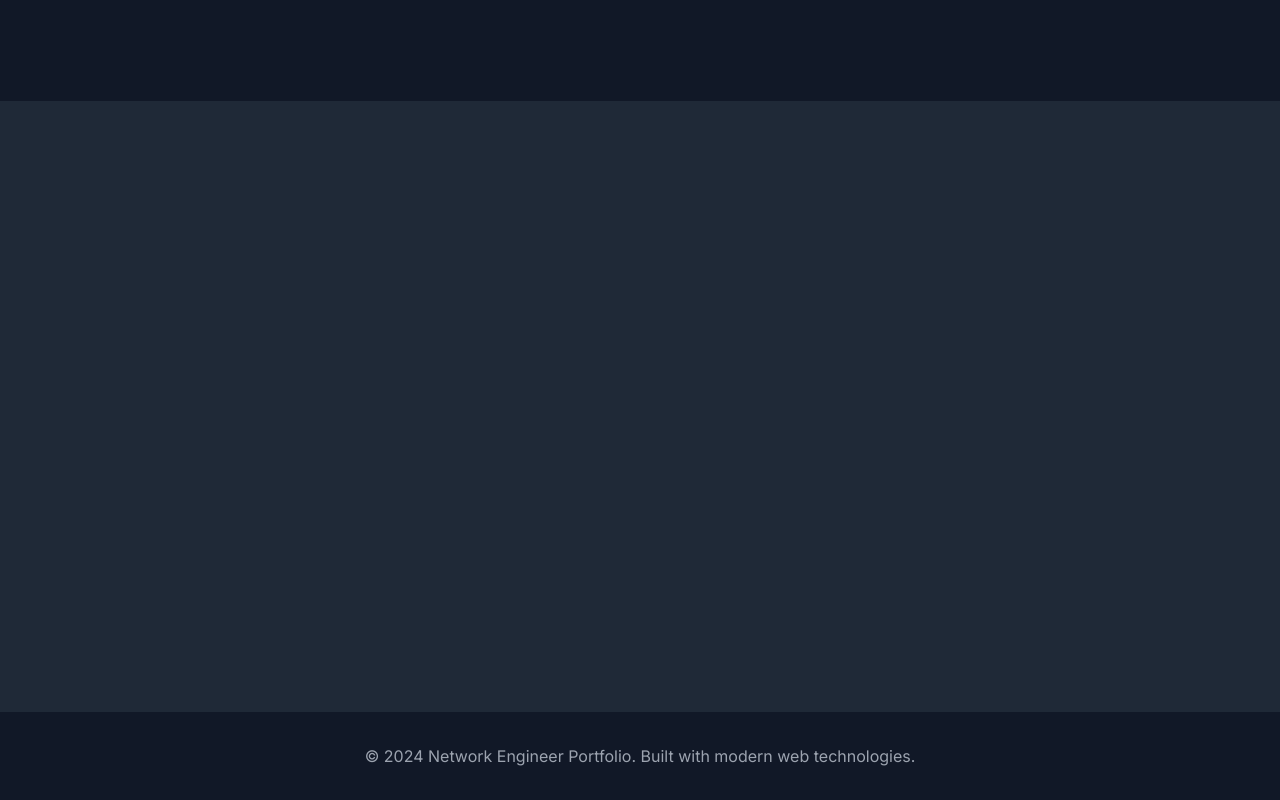
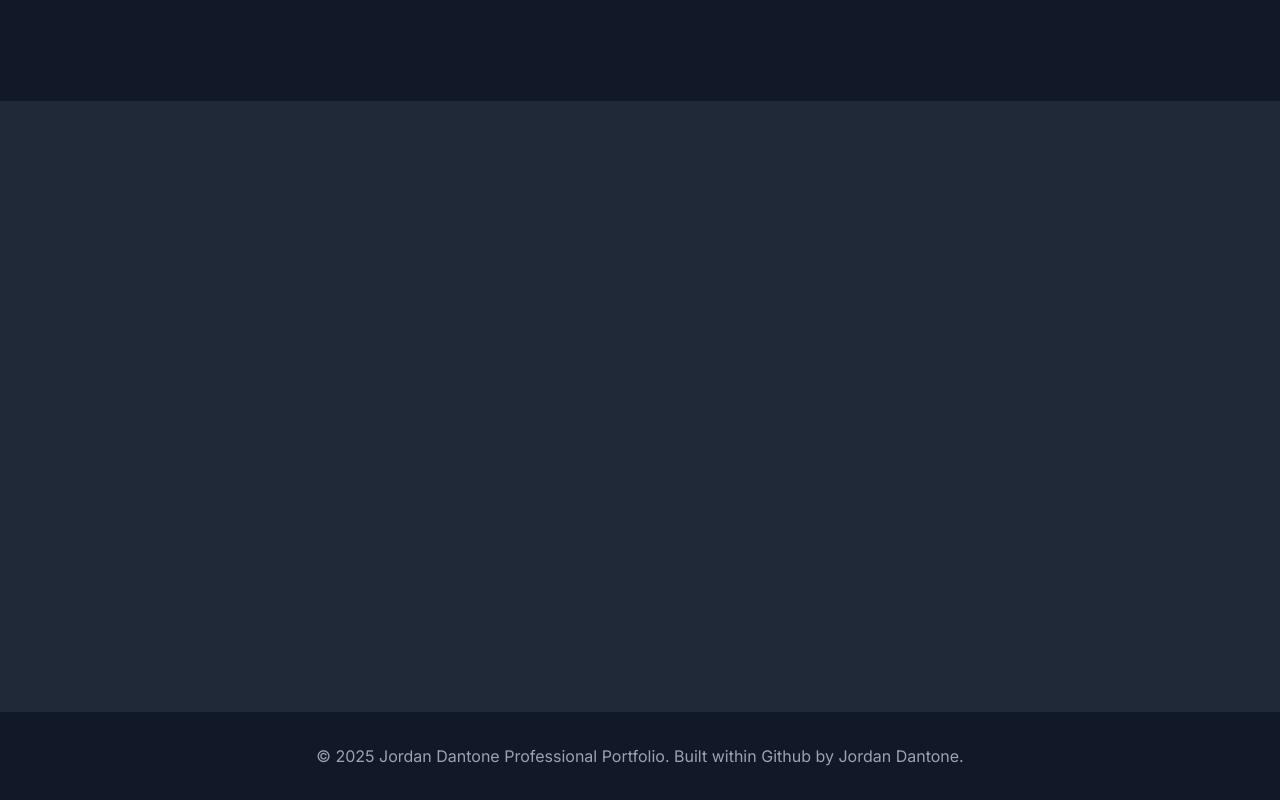
Before and after one commit to jordantone1/JordanDantoneProfessional, a plain HTML site: page skills.html in a window 1280 px wide. Shown: the part 389-1189 px from the top of the page. Drawn offline with nearby package versions, Linux system fonts and the light colour scheme.

Commit message:
Update skills.html

```diff
--- a/skills.html
+++ b/skills.html
@@ -388,7 +388,7 @@
         <div class="max-w-7xl mx-auto px-4 sm:px-6 lg:px-8">
             <div class="text-center">
                 <p class="text-gray-400">
-                    © 2024 Network Engineer Portfolio. Built with modern web technologies.
+                     © 2025 Jordan Dantone Professional Portfolio. Built within Github by Jordan Dantone.
                 </p>
             </div>
         </div>
```
